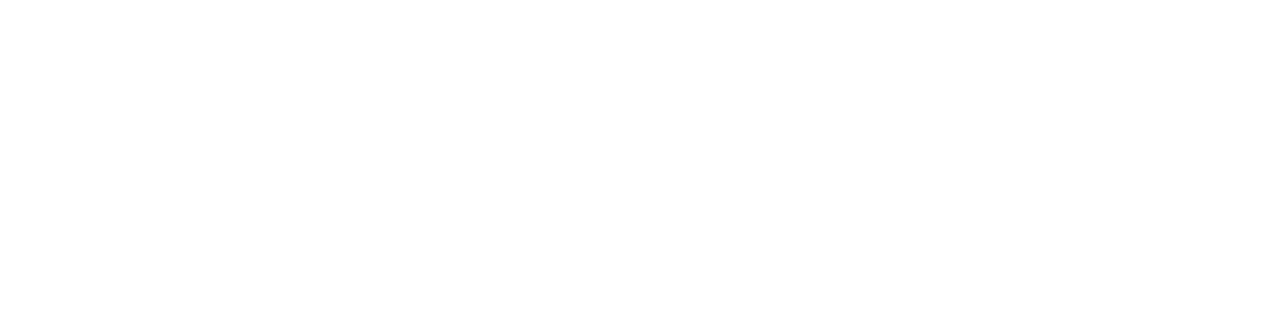
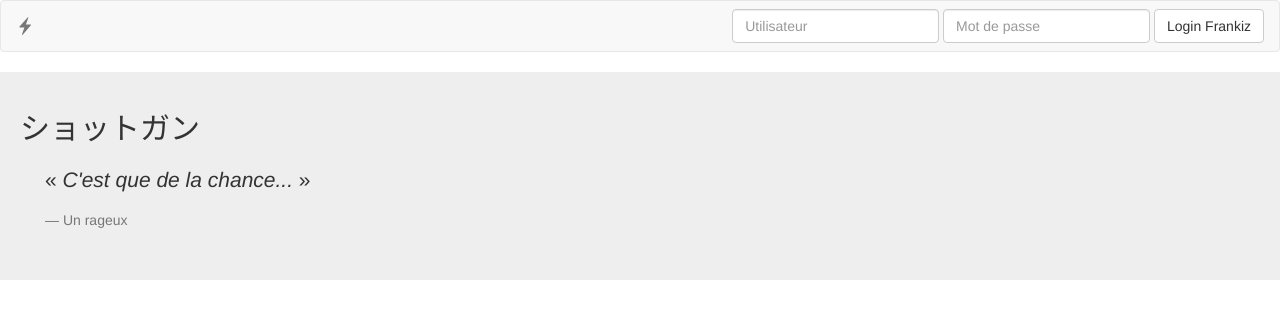
Before and after one commit to Mrktn/shotgun.bin, a PHP site: page / in a window 1280 px wide. Before the commit the part shown is empty. Shown: the top 319 px of the page. Run offline with PHP 8.4, Linux system fonts and the light colour scheme; some libraries are stand-ins or nearby versions.

Commit message:
Mis à jour index.php

```diff
--- a/index.php
+++ b/index.php
@@ -1,9 +1,69 @@
-<?php
+<!DOCTYPE html>
+<html>
+        <meta charset="utf-8">
+        <meta http-equiv="X-UA-Compatible" content="IE=edge">
+        <meta name="viewport" content="width=device-width, initial-scale=1">
+        <title>Projet</title>
 
-/*
- * To change this license header, choose License Headers in Project Properties.
- * To change this template file, choose Tools | Templates
- * and open the template in the editor.
- */
+        <!-- CSS Bootstrap -->
+        <link href="css/bootstrap.css" rel="stylesheet">
+        <!-- CSS Perso -->
+        <link href="css/perso.css" rel="stylesheet">
 
-?>
+        <!--[if lt IE 9]>
+          <script src="https://oss.maxcdn.com/libs/html5shiv/3.7.0/html5shiv.js"></script>
+          <script src="https://oss.maxcdn.com/libs/respond.js/1.4.2/respond.min.js"></script>
+        <![endif]-->
+
+    <nav class="navbar navbar-default">
+        <div class="container-fluid">
+            <div class="navbar-header">
+                <a class="navbar-brand" href="#">
+                    <span class="glyphicon glyphicon-flash" aria-hidden="true"></span>
+                </a>
+            </div>
+            <div class="collapse navbar-collapse" id="myNavbar">
+                <ul class="nav navbar-nav">
+                    <!--<li class="active"><a href="#">Home</a></li>
+                     <li><a href="#">Page 1</a></li>
+                    <li><a href="#">Page 2</a></li>
+                    <li><a href="#">Page 3</a></li> -->
+                </ul>
+                <div class="nav navbar-nav navbar-right">
+                    <form class="navbar-form navbar-right" role="search">
+                        <div class="form-group">
+                            <input type="text" class="form-control" name="username" placeholder="Utilisateur">
+                        </div>
+                        <div class="form-group">
+                            <input type="password" class="form-control" name="password"  placeholder="Mot de passe">
+                        </div>
+                        <button type="submit" class="btn btn-default">Login Frankiz</button>
+                    </form>
+                </div>
+            </div>
+        </div>
+    </nav>
+
+
+
+
+        <div class="jumbotron" style="padding:20px">
+            <h2>ショットガン</h2>
+            <blockquote>
+                <p>« <i>C'est que de la chance...</i> »</p>
+                <footer style="text-align: left">Un rageux</footer>
+            </blockquote>
+        </div>
+        <div class="container-fluid" style="background-color: #f7ecb5; margin: 70px">
+
+        </div>
+
+
+
+
+        <!-- jQuery (necessary for Bootstrap's JavaScript plugins) -->
+        <script src="js/jquery.js"></script>
+        <!-- Include all compiled plugins (below), or include individual files as needed -->
+        <script src="js/bootstrap.js"></script>
+
+</html>
```
